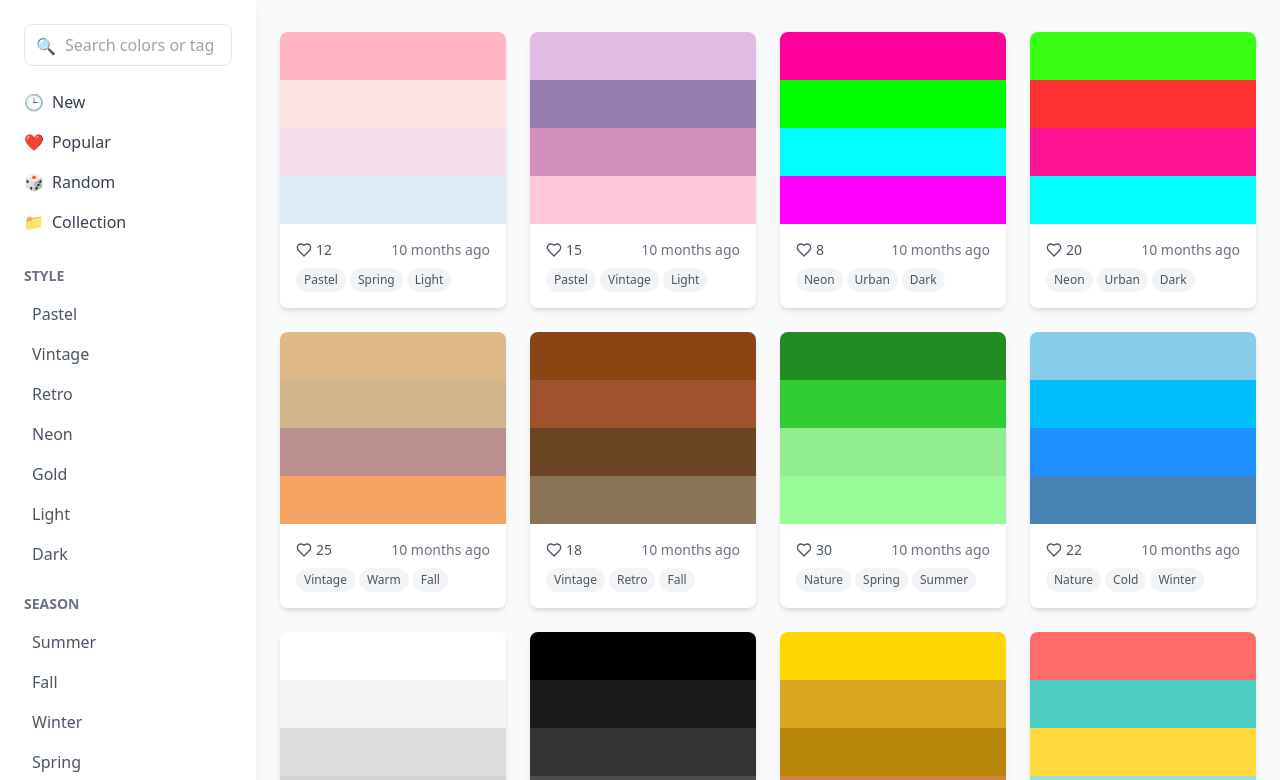
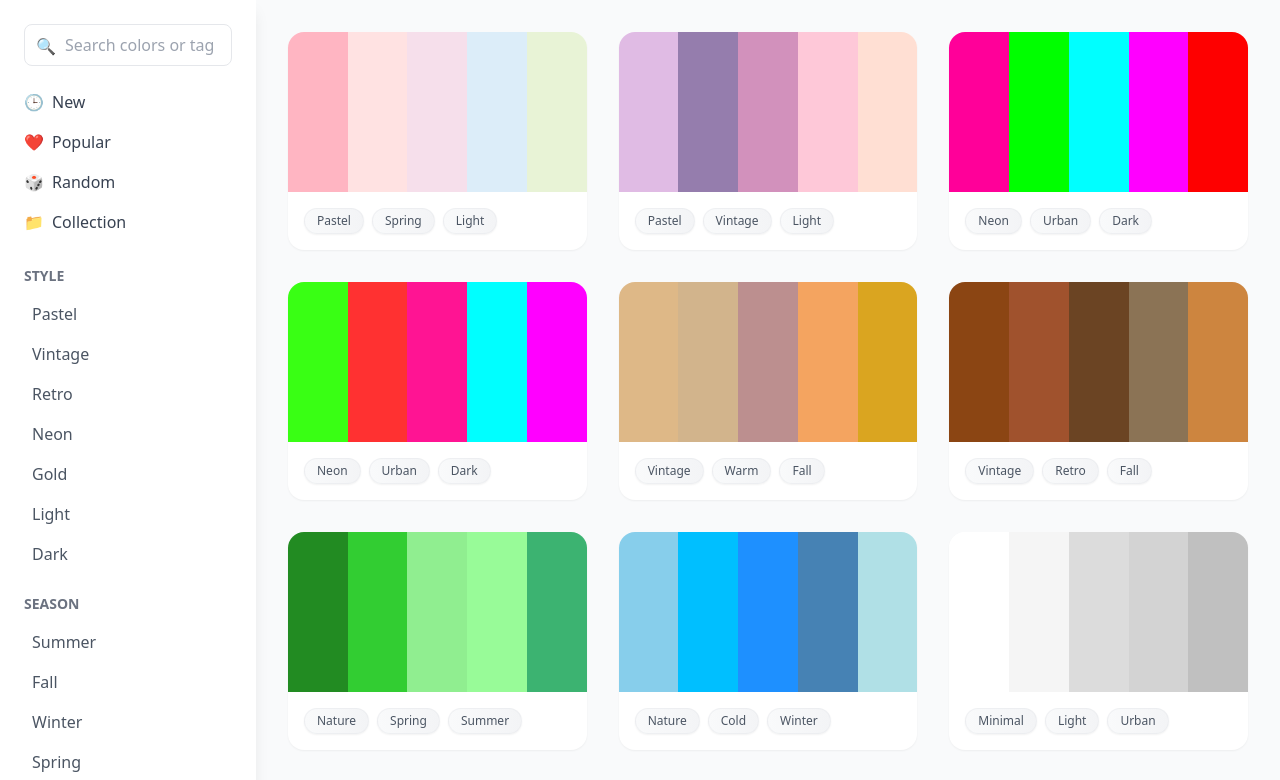
Before and after one commit to gamzesirin/Nextjs-Palette-App, a Next.js app: page / in a window 1280 px wide. Shown: the top 780 px of the page. Built offline with nearby package versions, Linux system fonts and the light colour scheme.

Commit message:
refactor: replace ColorCard with ColorPalette component; update palette state management and clipboard functionality

```diff
--- a/app/page.tsx
+++ b/app/page.tsx
@@ -1,13 +1,13 @@
 'use client'
 
-import ColorCard from '@/components/ColorCard'
+import { generateSamplePalettes } from '@/utils/colorPalettes'
+import ColorPalette from '@/components/ColorPalette'
 import Sidebar from '@/components/Sidebar'
-import { ColorPalette } from '@/types'
+import { ColorPalette as ColorPaletteType } from '@/types'
 import { useState, useEffect } from 'react'
-import { generateSamplePalettes } from '@/utils/colorPalettes'
 
 export default function Home() {
-	const [palettes, setPalettes] = useState<ColorPalette[]>([])
+	const [palettes, setPalettes] = useState<ColorPaletteType[]>([])
 	const [selectedTags, setSelectedTags] = useState<string[]>([])
 	const [searchTerm, setSearchTerm] = useState<string>('')
 
@@ -17,12 +17,6 @@ export default function Home() {
 
 	const handleFilterChange = (filter: string) => {
 		setSearchTerm(filter)
-	}
-
-	const handleLike = (paletteId: string) => {
-		setPalettes((prev) =>
-			prev.map((palette) => (palette.id === paletteId ? { ...palette, likes: palette.likes + 1 } : palette))
-		)
 	}
 
 	const handleTagSelect = (tag: string) => {
@@ -42,10 +36,10 @@ export default function Home() {
 		<div className="flex min-h-screen bg-gray-50">
 			<Sidebar onFilterChange={handleFilterChange} onTagSelect={handleTagSelect} selectedTags={selectedTags} />
 			<main className="flex-1 ml-64">
-				<div className="container mx-auto px-6 py-8">
-					<div className="grid grid-cols-1 md:grid-cols-2 lg:grid-cols-3 xl:grid-cols-4 gap-6">
+				<div className="container mx-auto p-8">
+					<div className="grid grid-cols-1 md:grid-cols-2 lg:grid-cols-3 2xl:grid-cols-4 gap-8">
 						{filteredPalettes.map((palette) => (
-							<ColorCard key={palette.id} palette={palette} onLike={handleLike} />
+							<ColorPalette key={palette.id} palette={palette} />
 						))}
 					</div>
 				</div>
--- a/components/ColorCard.tsx
+++ b/components/ColorCard.tsx
@@ -1,107 +1,118 @@
 'use client'
 
 import { useState } from 'react'
-import { Heart } from 'lucide-react'
-import { ColorPalette } from '../types'
 
 interface ColorCardProps {
-	palette: ColorPalette
-	onLike: (id: string) => void
+	palette: {
+		id: string
+		colors: string[]
+		tags: string[]
+	}
 }
 
-const hexToRgb = (hex: string) => {
-	const result = /^#?([a-f\d]{2})([a-f\d]{2})([a-f\d]{2})$/i.exec(hex)
-	if (!result) return null
-	return `rgb(${parseInt(result[1], 16)}, ${parseInt(result[2], 16)}, ${parseInt(result[3], 16)})`
+const ColorCard = ({ palette }: ColorCardProps) => {
+	const [copiedColor, setCopiedColor] = useState<string | null>(null)
+
+	const hexToRgb = (hex: string): string => {
+		hex = hex.replace('#', '')
+		const r = parseInt(hex.substring(0, 2), 16)
+		const g = parseInt(hex.substring(2, 4), 16)
+		const b = parseInt(hex.substring(4, 6), 16)
+		return `rgb(${r}, ${g}, ${b})`
 	}
 
-const ColorCard: React.FC<ColorCardProps> = ({ palette, onLike }) => {
-	const [copiedFormat, setCopiedFormat] = useState<{ color: string; format: 'hex' | 'rgb' } | null>(null)
+	const copyColorToClipboard = async (color: string) => {
+		try {
+			await navigator.clipboard.writeText(color)
+			setCopiedColor(color)
 
-	const copyToClipboard = (color: string, format: 'hex' | 'rgb') => {
-		const colorValue = format === 'hex' ? color : hexToRgb(color)
-		navigator.clipboard.writeText(colorValue || '')
-		setCopiedFormat({ color, format })
-		setTimeout(() => setCopiedFormat(null), 2000)
+			setTimeout(() => {
+				setCopiedColor(null)
+			}, 2000)
+		} catch (err) {
+			console.error('Failed to copy color:', err)
 		}
-
-	const timeAgo = (date: Date) => {
-		if (typeof window === 'undefined') return '' // Sunucu tarafında boş string döndür
-
-		const seconds = Math.floor((new Date().getTime() - date.getTime()) / 1000)
-		const intervals = {
-			year: 31536000,
-			month: 2592000,
-			week: 604800,
-			day: 86400,
-			hour: 3600,
-			minute: 60
-		}
-
-		for (const [unit, secondsInUnit] of Object.entries(intervals)) {
-			const interval = Math.floor(seconds / secondsInUnit)
-			if (interval >= 1) {
-				return `${interval} ${unit}${interval === 1 ? '' : 's'} ago`
-			}
-		}
-		return 'just now'
 	}
 
 	return (
-		<div className="bg-white rounded-lg shadow-md overflow-hidden">
-			<div className="h-48 grid grid-rows-4">
+		<div className="group relative">
+			{/* Ana Kart */}
+			<div className="bg-white rounded-2xl shadow-sm hover:shadow-lg transition-all duration-300 overflow-hidden">
+				{/* Renk Paleti */}
+				<div className="grid grid-cols-5 h-40">
 					{palette.colors.map((color, index) => (
 						<div
 							key={index}
-						className="w-full cursor-pointer relative group"
+							className="relative group/color cursor-pointer transition-transform hover:scale-105"
 							style={{ backgroundColor: color }}
-						onClick={() => copyToClipboard(color, 'hex')}
 						>
-						<div className="absolute inset-0 flex items-center justify-center opacity-0 group-hover:opacity-100 transition-opacity bg-black/20">
-							<div className="flex gap-2">
+							{/* Renk Bilgisi Overlay */}
+							<div className="absolute inset-0 flex flex-col items-center justify-center opacity-0 group-hover/color:opacity-100 bg-black/40 backdrop-blur-sm transition-all duration-200">
+								{/* HEX */}
 								<button
-									onClick={(e) => {
-										e.stopPropagation()
-										copyToClipboard(color, 'hex')
-									}}
-									className="bg-white px-2 py-1 rounded text-sm font-medium hover:bg-gray-100"
+									onClick={() => copyColorToClipboard(color)}
+									className="w-full h-1/2 flex items-center justify-center text-white text-xs md:text-sm font-mono hover:bg-white/10 transition-colors px-2 py-1"
 								>
-									{copiedFormat?.color === color && copiedFormat?.format === 'hex' ? 'Copied!' : color}
+									<span className="truncate">{color}</span>
 								</button>
+								{/* RGB */}
 								<button
-									onClick={(e) => {
-										e.stopPropagation()
-										copyToClipboard(color, 'rgb')
-									}}
-									className="bg-white px-2 py-1 rounded text-sm font-medium hover:bg-gray-100"
+									onClick={() => copyColorToClipboard(hexToRgb(color))}
+									className="w-full h-1/2 flex items-center justify-center text-white text-xs md:text-sm font-mono hover:bg-white/10 transition-colors px-2 py-1 border-t border-white/20"
 								>
-									{copiedFormat?.color === color && copiedFormat?.format === 'rgb' ? 'Copied!' : hexToRgb(color)}
+									<span className="truncate">{hexToRgb(color)}</span>
 								</button>
-							</div>
 							</div>
 						</div>
 					))}
 				</div>
+
+				{/* Etiketler */}
 				<div className="p-4">
-				<div className="flex items-center justify-between mb-2">
-					<button
-						onClick={() => onLike(palette.id)}
-						className="flex items-center space-x-1 text-gray-600 hover:text-red-500"
+					<div className="flex flex-wrap gap-2">
+						{palette.tags.map((tag, index) => (
+							<span
+								key={index}
+								className="px-3 py-1 text-xs font-medium rounded-full
+									 bg-gradient-to-r from-gray-50 to-gray-100
+									 text-gray-600 hover:from-gray-100 hover:to-gray-200
+									 transition-all duration-200
+									 border border-gray-200/50
+									 shadow-sm hover:shadow"
 							>
-						<Heart className="h-4 w-4" />
-						<span className="text-sm">{palette.likes}</span>
-					</button>
-					<span className="text-sm text-gray-500">{timeAgo(palette.createdAt)}</span>
-				</div>
-				<div className="flex flex-wrap gap-1">
-					{palette.tags.map((tag) => (
-						<span key={tag} className="px-2 py-1 text-xs bg-gray-100 text-gray-600 rounded-full">
 								{tag}
 							</span>
 						))}
 					</div>
 				</div>
 			</div>
+
+			{/* Alt Tooltip */}
+			<div
+				className={`
+				absolute -bottom-2 left-1/2 transform -translate-x-1/2 translate-y-full
+				transition-all duration-200
+				bg-black text-white text-xs font-medium px-3 py-1.5 rounded-lg
+				shadow-lg pointer-events-none whitespace-nowrap
+				${copiedColor ? 'opacity-100' : 'opacity-0 group-hover:opacity-100'}
+			`}
+			>
+				{copiedColor ? (
+					<span className="flex items-center gap-1">
+						<svg className="w-3 h-3 text-green-400" fill="none" stroke="currentColor" viewBox="0 0 24 24">
+							<path strokeLinecap="round" strokeLinejoin="round" strokeWidth="2" d="M5 13l4 4L19 7" />
+						</svg>
+						Color copied to clipboard!
+					</span>
+				) : (
+					'Click to copy color code'
+				)}
+				<div
+					className="absolute -top-1 left-1/2 transform -translate-x-1/2
+							  border-4 border-transparent border-b-black"
+				></div>
+			</div>
+		</div>
 	)
 }
 
--- a/components/ColorPalette.tsx
+++ b/components/ColorPalette.tsx
@@ -1,18 +1,14 @@
-import React from 'react'
+'use client'
+
 import ColorCard from './ColorCard'
+import { ColorPalette as ColorPaletteType } from '@/types'
 
 interface ColorPaletteProps {
-	colors: string[]
+	palette: ColorPaletteType
 }
 
-const ColorPalette: React.FC<ColorPaletteProps> = ({ colors }) => {
-	return (
-		<div className="grid grid-cols-2 md:grid-cols-4 gap-4">
-			{colors.map((color, index) => (
-				<ColorCard key={index} color={color} />
-			))}
-		</div>
-	)
+const ColorPalette = ({ palette }: ColorPaletteProps) => {
+	return <ColorCard palette={palette} />
 }
 
 export default ColorPalette
```
Lines whose indentation alone changed are shown as unchanged.
